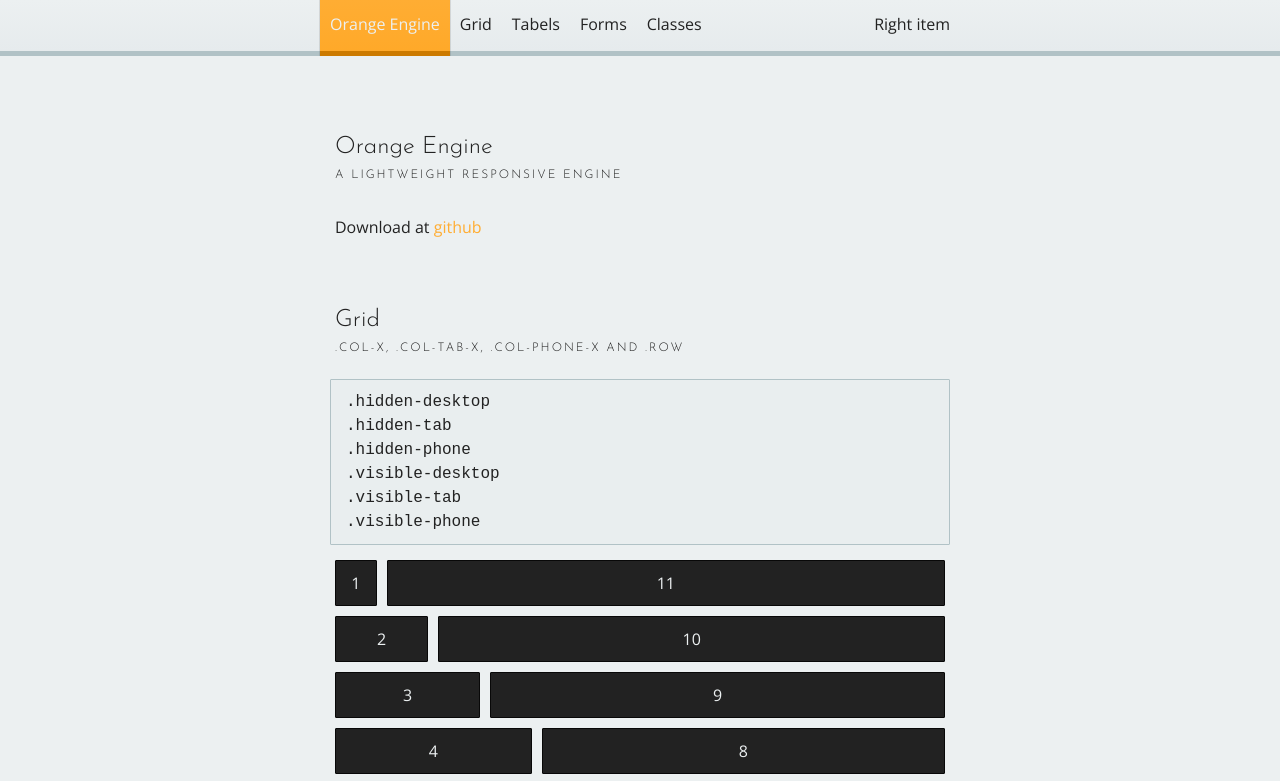
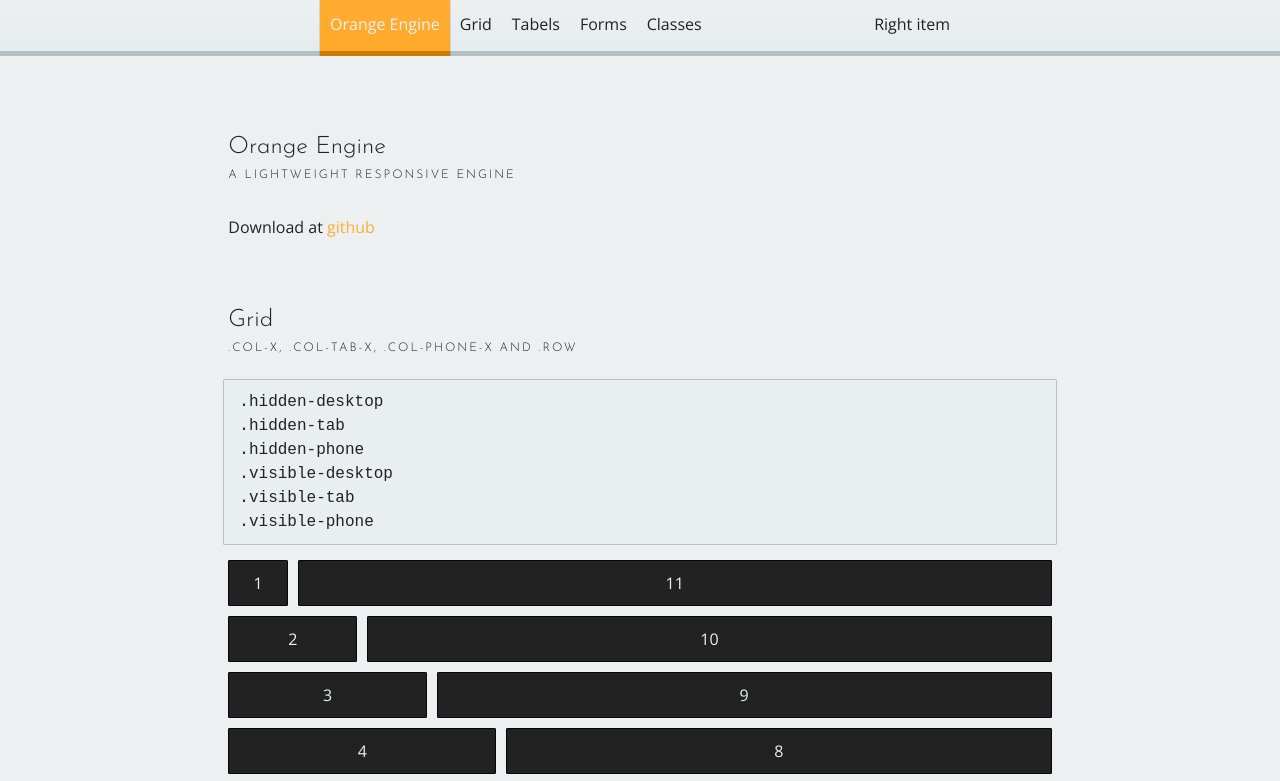
Before and after one commit to AdressaAgne/Orange-Engine, a plain HTML site: page index.html in a window 1280 px wide. Shown: the top 781 px of the page. Drawn offline with nearby package versions, Linux system fonts and the light colour scheme.

Commit message:
Docs fixes

```diff
--- a/index.html
+++ b/index.html
@@ -21,7 +21,7 @@
             <div class="bar"></div>
         </div>
         <ul class="container" id="nav-bar-ul">
-            <li class="active home"><a href="login.html">Orange Engine</a></li>
+            <li class="active home"><a href="#oe">Orange Engine</a></li>
             <li><a href="#grid">Grid</a></li>
             <li><a href="#tables">Tabels</a></li>
             <li><a href="#forms">Forms</a></li>
@@ -30,9 +30,9 @@
         </ul>
     </div>
 </div>
-<div class="container">
+<div class="container-big">
 	<div class="row">
-		<div class="page-header">
+		<div class="page-header" id="oe">
 			<h1>Orange Engine <small>A lightweight responsive engine</small></h1>
 		</div>
 		<div class="col-12">
```
